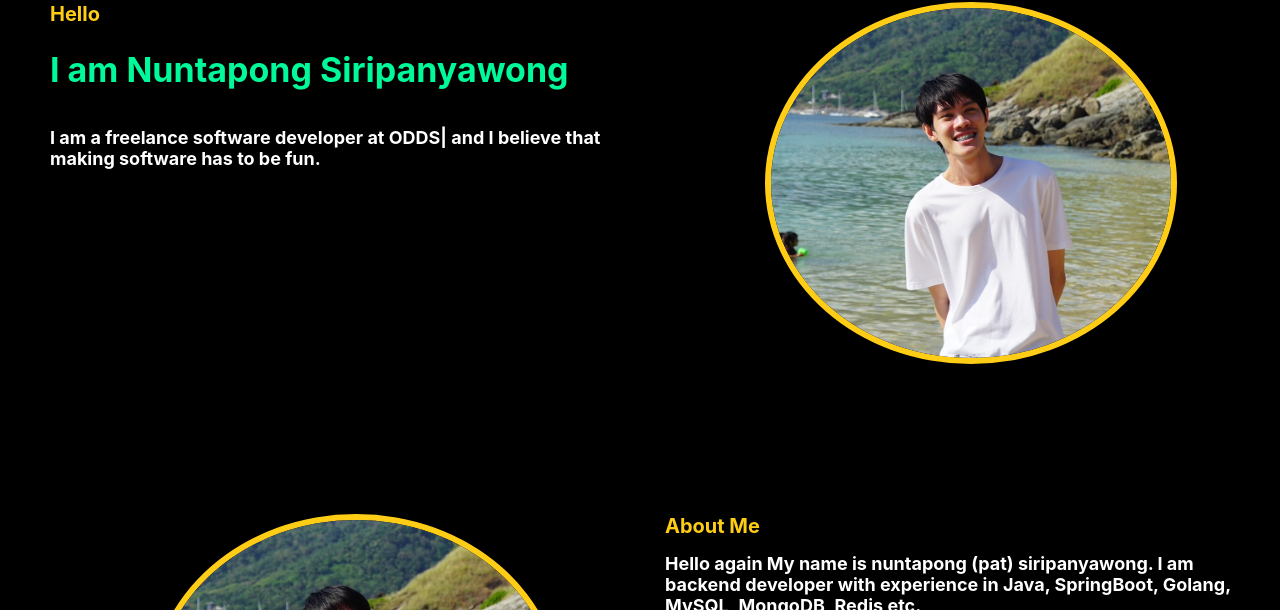
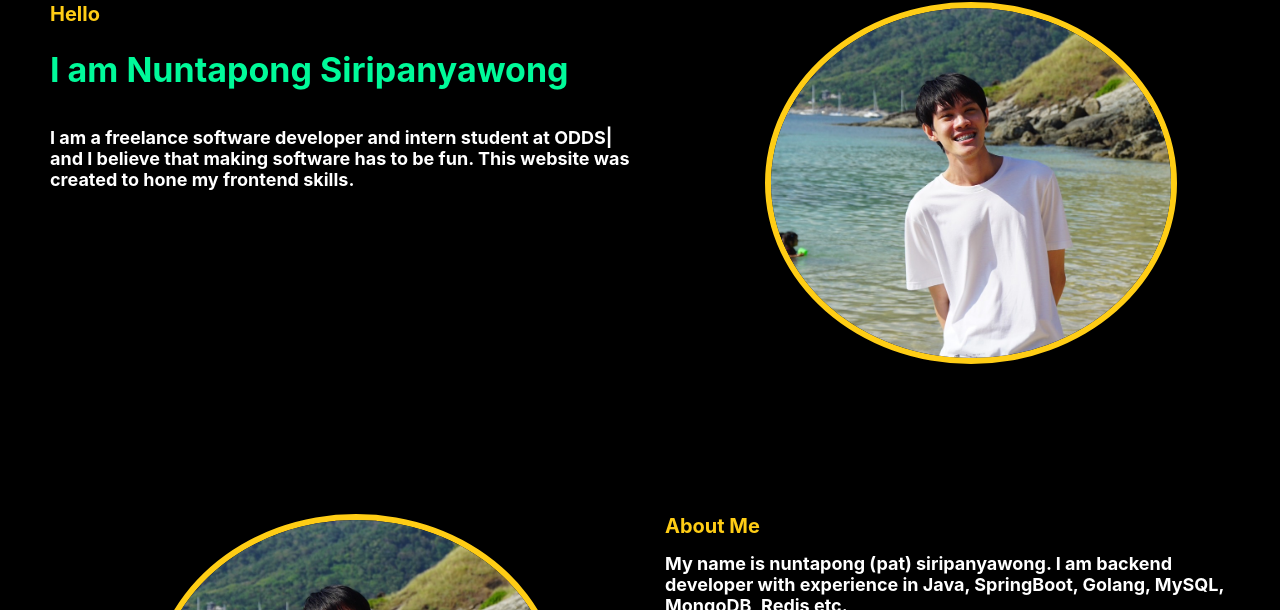
Before and after one commit to NuntapongS/my-portfolio, a React (Create React App) app: page / in a window 1280 px wide. Shown: the part 342-952 px from the top of the page. Built offline with nearby package versions, Linux system fonts and the light colour scheme.

Commit message:
add explain my website

```diff
--- a/src/components/whoAmI.tsx
+++ b/src/components/whoAmI.tsx
@@ -4,11 +4,13 @@ import {
   default as myInterview,
   default as myJob,
   default as mySkills,
+  default as myWebsite,
 } from "../lang/word.json";
 
 const WhoAmI = () => {
   const job: { myJob: string } = myJob;
   const believe: { myBelieve: string } = myBelieve;
+  const site: { myWebsite: string } = myWebsite;
   const skill: { mySkills: string } = mySkills;
   const interview: { myInterview: string } = myInterview;
   return (
@@ -20,6 +22,7 @@ const WhoAmI = () => {
           <h2 className="content">
             {job.myJob}
             {believe.myBelieve}
+            {site.myWebsite}
           </h2>
         </div>
         <div>
--- a/src/lang/word.json
+++ b/src/lang/word.json
@@ -1,6 +1,7 @@
 {
-  "myJob": "I am a freelance software developer at ODDS| ",
+  "myJob": "I am a freelance software developer and intern student at ODDS| ",
   "myBelieve": "and I believe that making software has to be fun. ",
+  "myWebsite": "This website was created to hone my frontend skills.",
   "mySkills": "I am backend developer with experience in Java, SpringBoot, Golang, MySQL, MongoDB, Redis etc.",
-  "myInterview": "Hello again My name is nuntapong (pat) siripanyawong. "
+  "myInterview": "My name is nuntapong (pat) siripanyawong. "
 }
```
